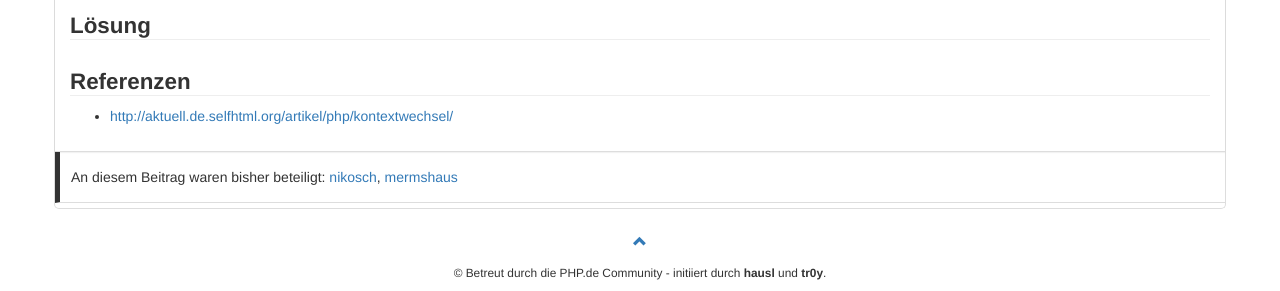
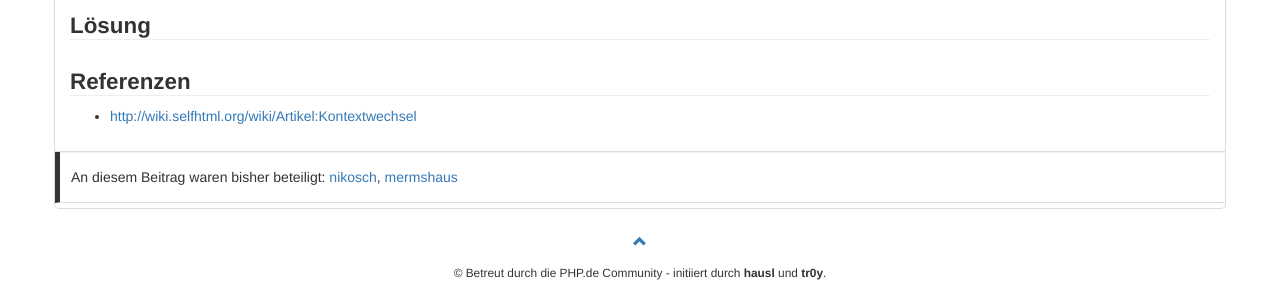
Before and after one commit to php-de/php-de.github.io, a Jekyll site: the page built from security/kontextwechsel.md, in a window 1280 px wide. Shown: the part 1732-2023 px from the top of the page. Built offline with Jekyll 4.4.1, drawn with Linux system fonts in a browser that asks for light colours; nearby versions of some CDN libraries; some of the changed lines change nothing that is shown; grey boxes are pictures that could not be loaded.

Commit message:
Link Update

```diff
--- a/security/kontextwechsel.md
+++ b/security/kontextwechsel.md
@@ -154,4 +154,4 @@ Anwendung, die mit Usereingaben und dynamischen Ausdrücken hantiert.
 
 ### Referenzen
 
-* [http://aktuell.de.selfhtml.org/artikel/php/kontextwechsel/](http://aktuell.de.selfhtml.org/artikel/php/kontextwechsel/)
+* [http://wiki.selfhtml.org/wiki/Artikel:Kontextwechsel](http://wiki.selfhtml.org/wiki/Artikel:Kontextwechsel)
```
